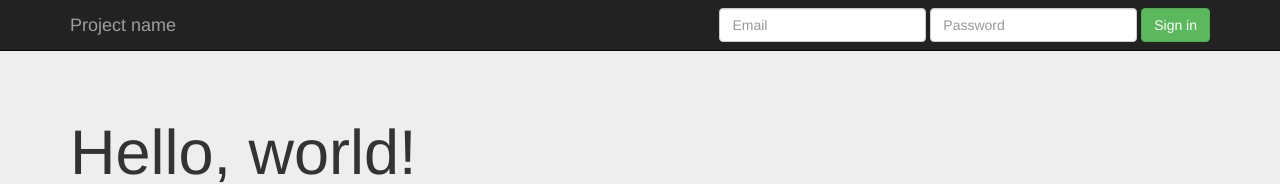
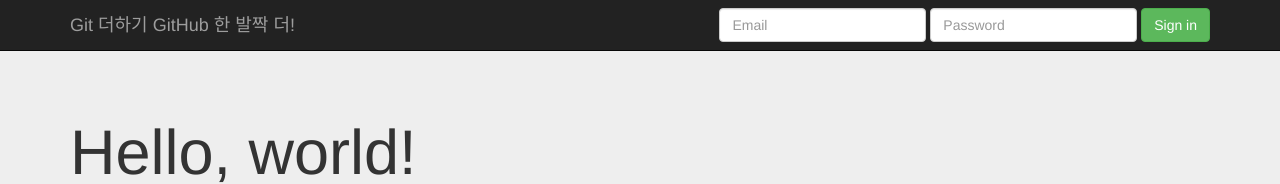
Before and after one commit to yongvkfl/learning-git2-nnoco, a plain HTML site: page index.html in a window 1280 px wide. Shown: the top 184 px of the page. Drawn offline with nearby package versions, Linux system fonts and the light colour scheme; a script that the page names is missing; files whose address does not match are found by name.

Commit message:
네비게이션 영역 타이틀 변경

```diff
--- a/index.html
+++ b/index.html
@@ -28,7 +28,7 @@
             <span class="icon-bar"></span>
             <span class="icon-bar"></span>
           </button>
-          <a class="navbar-brand" href="#">Project name</a>
+          <a class="navbar-brand" href="#">Git 더하기 GitHub 한 발짝 더!</a>
         </div>
         <div id="navbar" class="navbar-collapse collapse">
           <form class="navbar-form navbar-right">
```
